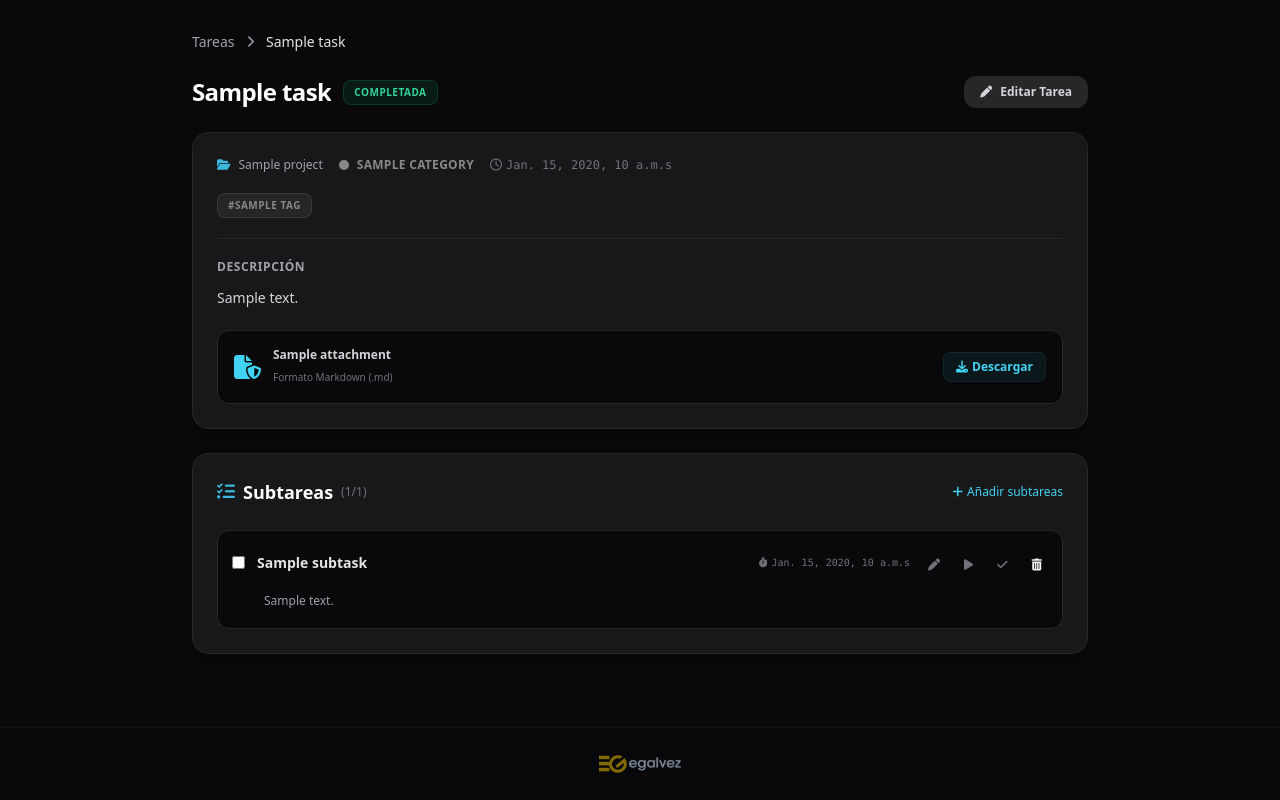
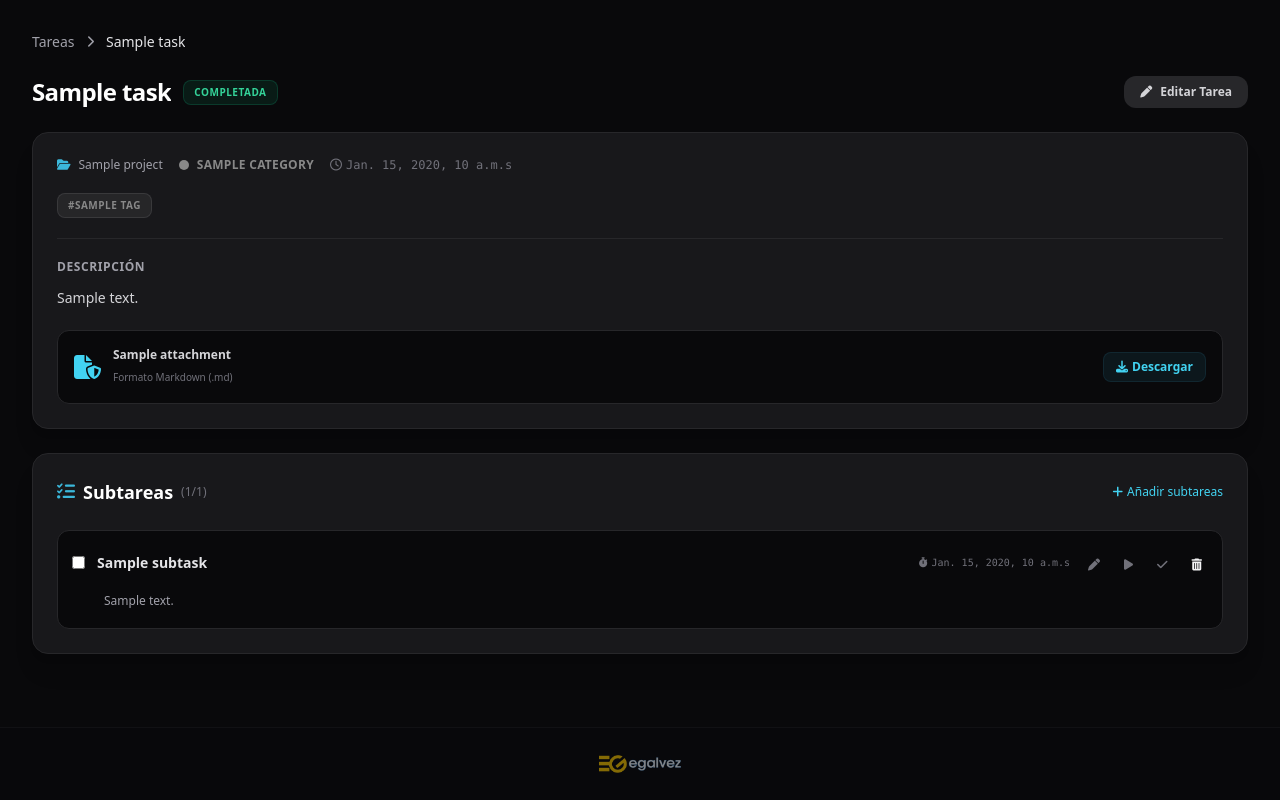
Before and after one commit to kikega/tareas, a Django app: template templates/tasks/task_detail.html in a window 1280 px wide. Run offline with Django 5.2, Linux system fonts and the light colour scheme; the template is opened without the code that fills it: most values are stand-ins (such as "Sample title", 1, 10 or a date in 2020); some libraries are stand-ins or nearby versions.

Commit message:
Cambiado ancho de pagina de detalle

```diff
--- a/templates/tasks/task_detail.html
+++ b/templates/tasks/task_detail.html
@@ -30,7 +30,7 @@
 {% endblock %}
 
 {% block content %}
-<div class="max-w-4xl mx-auto space-y-6">
+<div class="space-y-6">
     <!-- Breadcrumb -->
     <div class="flex items-center space-x-3 text-sm text-zinc-400">
         <a href="{% url 'task_list_create' %}" class="hover:text-white transition">Tareas</a>
```
